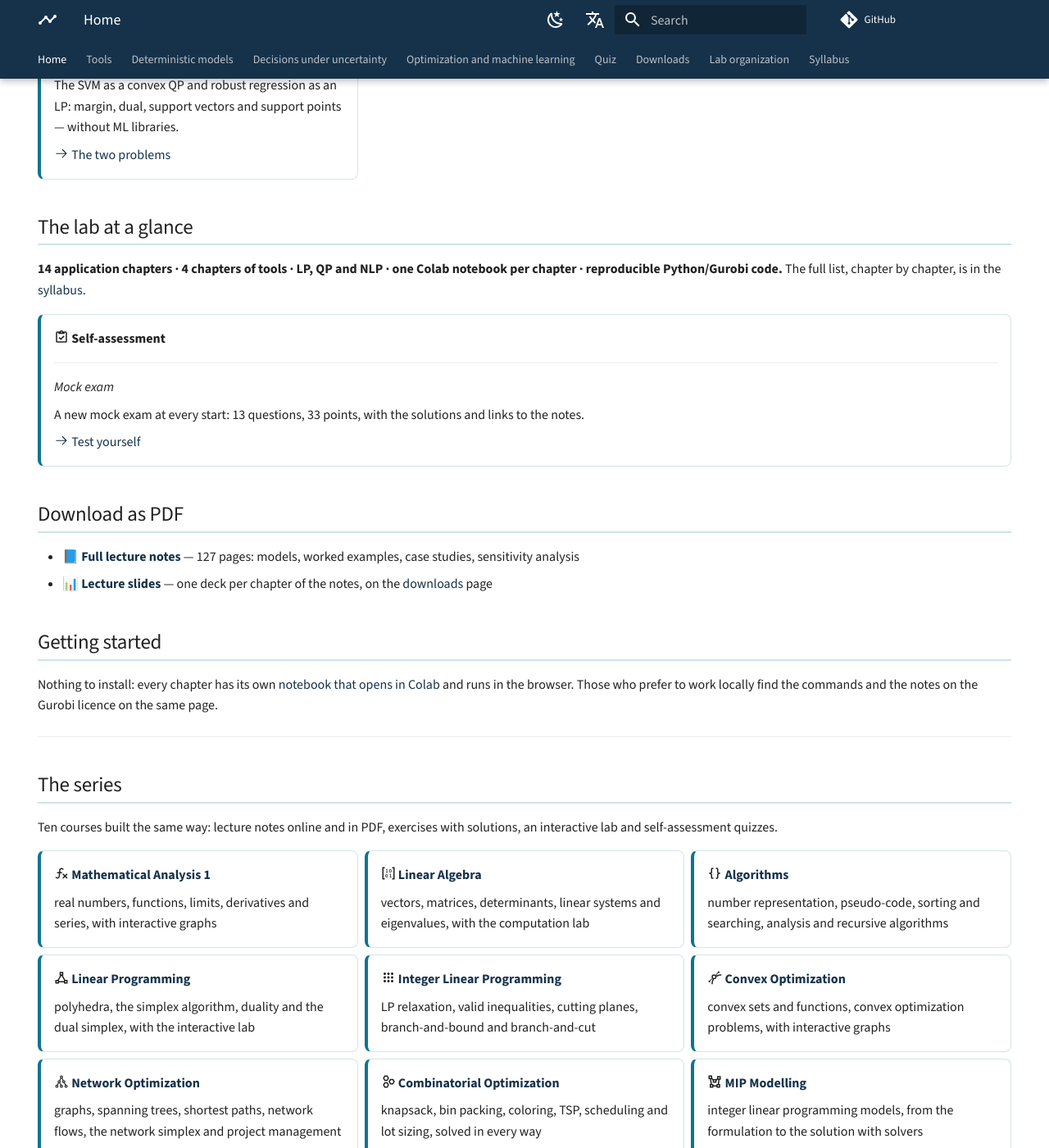
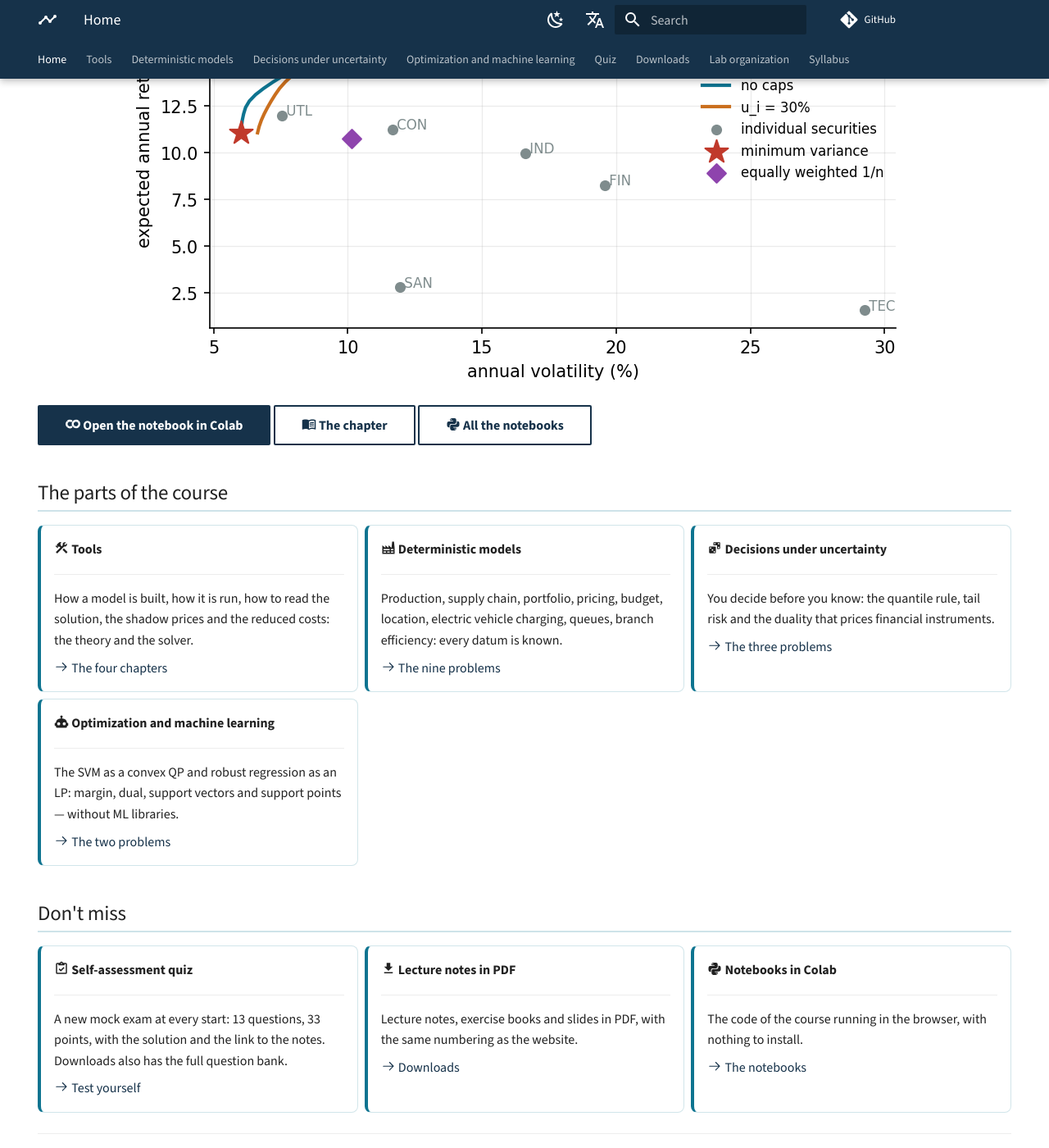
Before and after one commit to fabiofurini/operations-research-lab, an MkDocs documentation site: the page built from docs/index.md, in a window 1280 px wide and 1400 px high, scrolled down 955 px. Shown: the whole window at 82% size. Built offline with MkDocs 1.6.1 and Material for MkDocs 9.7.7, drawn with Linux system fonts in a browser that asks for light colours; comment, search, counter and statistics services are not loaded; some of the changed text lies outside the part shown.

Commit message:
Home page: same structure in the whole series (header, try it now, parts, don't miss, the series)
Co-Authored-By: Claude Opus 5.5 <noreply@anthropic.com>

```diff
--- a/docs/index.md
+++ b/docs/index.md
@@ -40,7 +40,19 @@ Every model can be run **right away in the browser**: each chapter has its own
 
 </div>
 
-## The four parts of the lab
+<!-- collana-app -->
+## Try it now
+
+Markowitz's efficient frontier: every point is an optimal portfolio for a level of risk. Open the notebook in Colab, change the data and solve it again with Gurobi, with nothing to install.
+
+[![](img/cap06_frontiera.png)](markowitz.md)
+
+[:simple-googlecolab: Open the notebook in Colab](https://colab.research.google.com/github/fabiofurini/operations-research-lab/blob/main/notebooks/lab06_markowitz.ipynb){ .md-button .md-button--primary }
+[:material-book-open-variant: The chapter](markowitz.md){ .md-button }
+[:material-language-python: All the notebooks](notebooks.md){ .md-button }
+<!-- /collana-app -->
+
+## The parts of the course
 
 <div class="grid cards" markdown>
 
@@ -82,37 +94,37 @@ Every model can be run **right away in the browser**: each chapter has its own
 
 </div>
 
-## The lab at a glance
-
-**14 application chapters · 4 chapters of tools · LP, QP and NLP · one Colab
-notebook per chapter · reproducible Python/Gurobi code.** The full list, chapter
-by chapter, is in the [syllabus](syllabus.md).
+<!-- collana-da-non-perdere -->
+## Don't miss
 
 <div class="grid cards" markdown>
 
--   :material-clipboard-check-outline: **Self-assessment**
+-   :material-clipboard-check-outline: **Self-assessment quiz**
 
     ---
 
-    *Mock exam*
-
-    A new mock exam at every start: 13 questions, 33 points, with the solutions and links to the notes.
+    A new mock exam at every start: 13 questions, 33 points, with the solution and the link to the notes. Downloads also has the full question bank.
 
     [:octicons-arrow-right-24: Test yourself](self-assessment.md)
 
+-   :material-download: **Lecture notes in PDF**
+
+    ---
+
+    Lecture notes, exercise books and slides in PDF, with the same numbering as the website.
+
+    [:octicons-arrow-right-24: Downloads](downloads.md)
+
+-   :material-language-python: **Notebooks in Colab**
+
+    ---
+
+    The code of the course running in the browser, with nothing to install.
+
+    [:octicons-arrow-right-24: The notebooks](notebooks.md)
+
 </div>
-
-## Download as PDF
-
-- 📘 **[Full lecture notes](pdf/operations-research-lab-notes.pdf)** — 127 pages: models, worked examples, case studies, sensitivity analysis
-- 📊 **[Lecture slides](downloads.md)** — one deck per chapter of the notes, on the [downloads](downloads.md) page
-
-## Getting started
-
-Nothing to install: every chapter has its own
-[notebook that opens in Colab](notebooks.md) and runs in the browser. Those who
-prefer to work locally find the commands and the notes on the Gurobi licence on
-the same page.
+<!-- /collana-da-non-perdere -->
 
 ---
 
@@ -166,5 +178,7 @@ Ten courses built the same way: lecture notes online and in PDF, exercises with
 </div>
 <!-- /collana -->
 
+---
+
 Teaching material by **[Fabio Furini](https://fabiofurini.github.io/)** —
 [DIAG](https://www.diag.uniroma1.it/), Sapienza University of Rome.
```
Also changed, not shown: docs/organization.md (+34 -0 lines).
